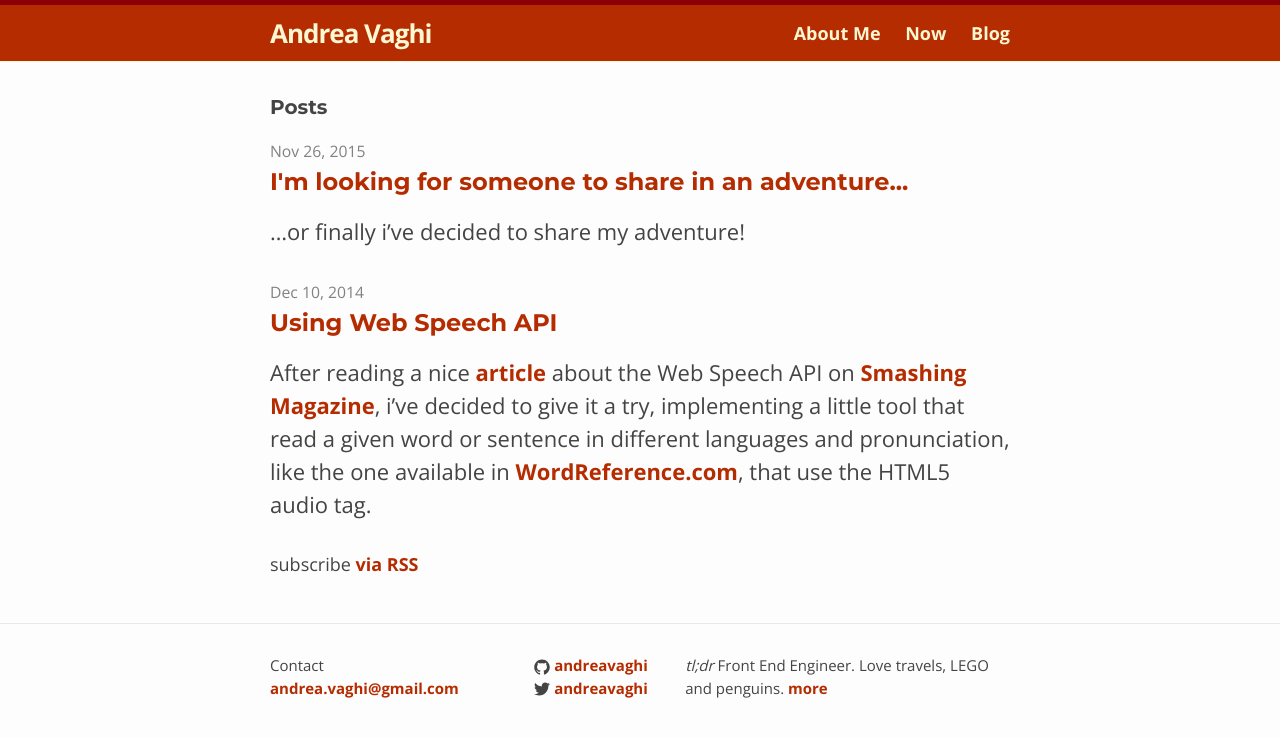
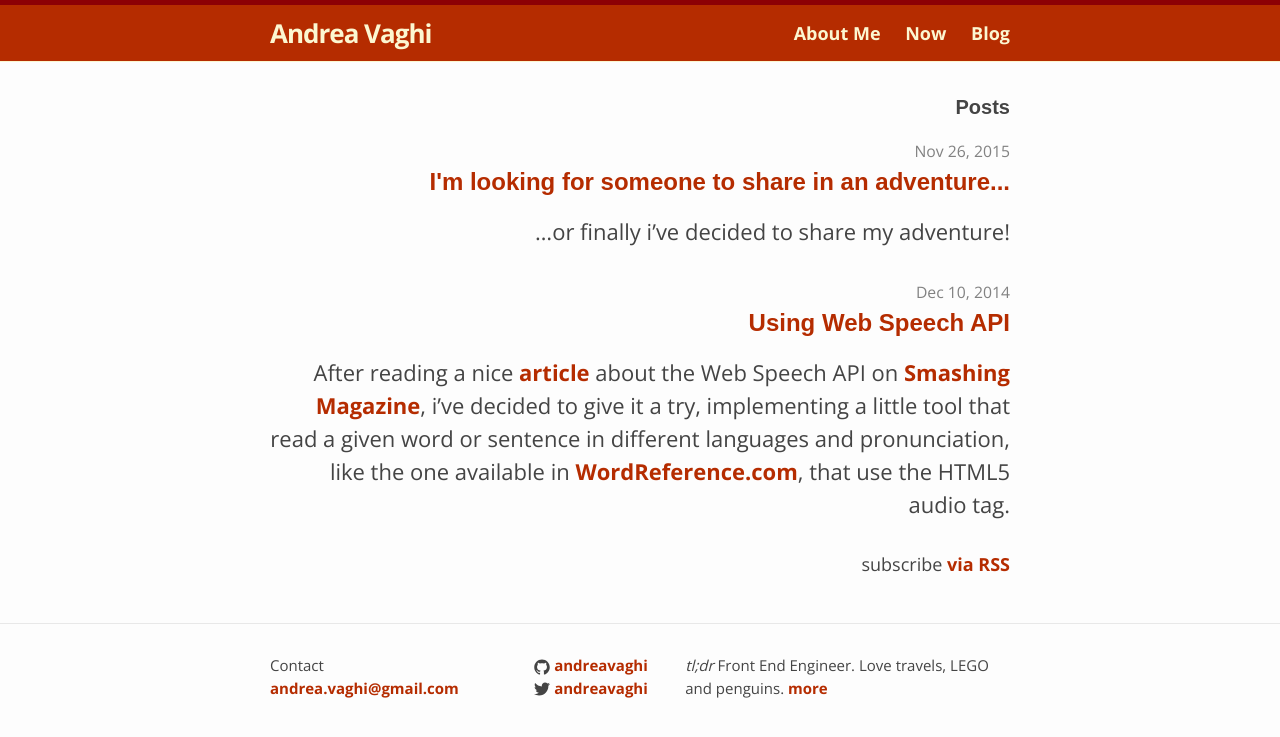
Before and after one commit to andreavaghi/andreavaghi.github.io, a Jekyll site: the page built from blog/index.html, in a window 1280 px wide. Shown: the top 737 px of the page. Built offline with Jekyll 4.4.1, drawn with Linux system fonts in a browser that asks for light colours.

Commit message:
add home style

```diff
--- a/_includes/head.html
+++ b/_includes/head.html
@@ -9,5 +9,5 @@
   <link rel="stylesheet" href="{{ "/css/main.css" | prepend: site.baseurl }}">
   <link rel="canonical" href="{{ page.url | replace:'index.html','' | prepend: site.baseurl | prepend: site.url }}">
   <link rel="alternate" type="application/atom+xml" title="{{ site.title }}" href="{{ "/feed.xml" | prepend: site.baseurl | prepend: site.url }}" />
-  <link href='http://fonts.googleapis.com/css?family=Montserrat:400,700|Open+Sans:400,700' rel='stylesheet' type='text/css'>
+  <link href='http://fonts.googleapis.com/css?family=Catamaran:400,700|Open+Sans:400,700' rel='stylesheet' type='text/css'>
 </head>
--- /dev/null
+++ b/_sass/_home.scss
@@ -0,0 +1,19 @@
+html.home-layout {
+  height: 100%;
+  background-image: url('../images/profile.jpg');
+  background-position: center top;
+  background-repeat: no-repeat;
+  background-size: cover;
+  background-attachment: fixed;
+  box-shadow: inset 0 0 0 1000px rgba($black, 0.4);
+
+  body {
+    background-color: transparent;
+    color: $white;
+    text-shadow: 1px 1px rgba($black, 0.7);
+  }
+}
+
+.home {
+  text-align: right;
+}
--- a/css/main.scss
+++ b/css/main.scss
@@ -19,6 +19,8 @@
 $brand-color:      #8c0005;
 $header-color:     #b52c00;
 $footer-color:     #a9a17a;
+$white:            #fff;
+$black:            #000;
 
 
 $grey-color:       #828282;
@@ -52,5 +54,6 @@
 @import
         "base",
         "layout",
-        "syntax-highlighting"
+        "syntax-highlighting",
+        "home"
 ;
```
Also changed, not shown: _layouts/home.html (added, +20 -0 lines), index.html (+3 -4 lines), images/profile.jpg (added).
